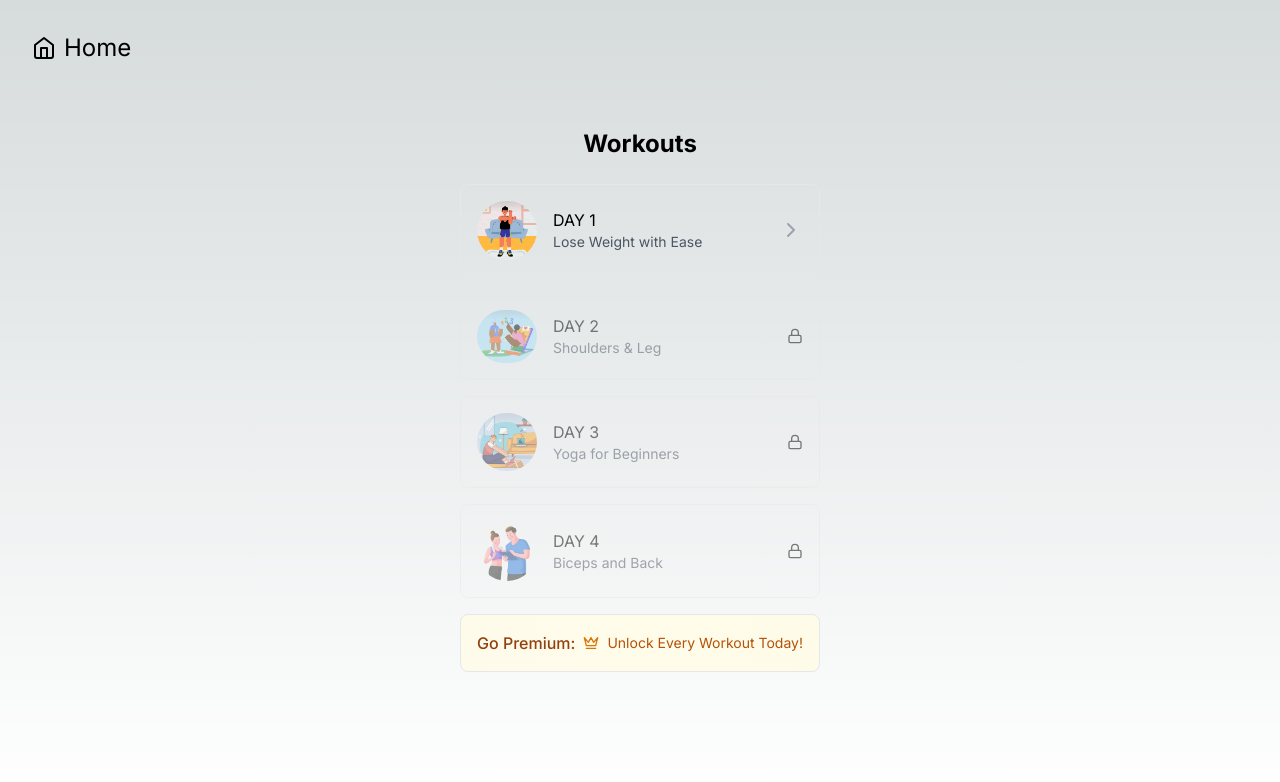
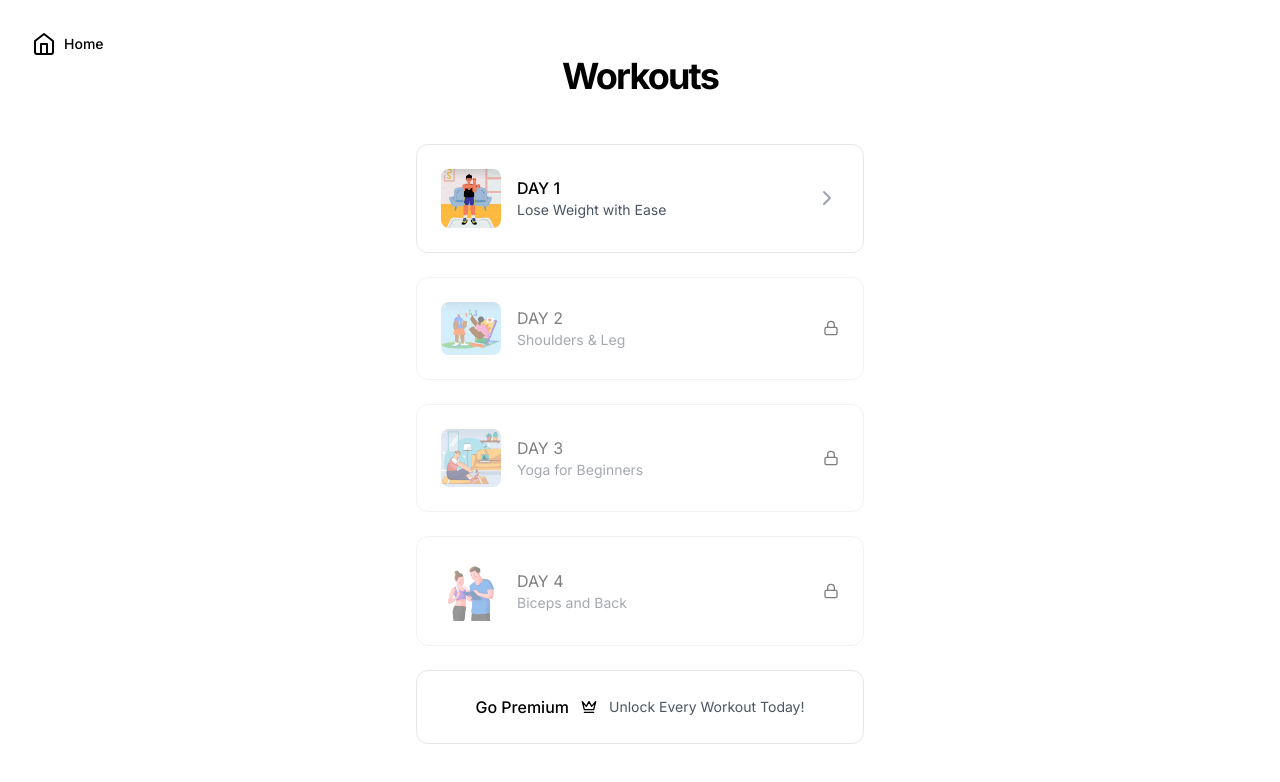
Before and after one commit to romanvieito/gym-feedback-ai-9-4, a Next.js app: page / in a window 1280 px wide. Shown: the top 782 px of the page. Built offline with nearby package versions, Linux system fonts and the light colour scheme.

Commit message:
new style, vercel idea

```diff
--- a/app/page.tsx
+++ b/app/page.tsx
@@ -40,13 +40,13 @@ export default function Home() {
   };
 
   return (
-    <main className="min-h-screen p-2 flex flex-col items-center">
+    <main className="min-h-screen p-2 flex flex-col items-center bg-white dark:bg-black">
       {!showApp ? (
-        <div className="my-auto">
-          <h1 className="text-2xl font-bold mb-6 text-center">Workouts</h1>
+        <div className="my-auto w-full max-w-4xl px-4">
+          <h1 className="text-4xl font-bold mb-12 text-center tracking-tighter">Workouts</h1>
           <Link
             href="https://24up.fit"
-            className="absolute top-8 left-8 text-2xl hover:text-gray-600 flex items-center gap-2"
+            className="absolute top-8 left-8 text-sm hover:text-gray-600 flex items-center gap-2 font-medium"
           >
             <svg
               xmlns="http://www.w3.org/2000/svg"
@@ -64,21 +64,21 @@ export default function Home() {
             </svg>
             Home
           </Link>
-          <div className="flex flex-col gap-4 w-full max-w-md">
+          <div className="flex flex-col gap-6 w-full max-w-md mx-auto">
             <button
               onClick={handleWorkoutClick}
-              className="text-center p-4 border rounded-lg hover:bg-gray-100 flex items-center"
+              className="text-center p-6 rounded-xl hover:bg-gray-50 dark:hover:bg-gray-900 flex items-center group border border-gray-200 dark:border-gray-800 transition-all duration-200"
             >
               <Image
                 src="/images/1.png"
                 alt="Chest and Back workout"
                 width={60}
                 height={60}
-                className="rounded-full mr-4 object-cover"
+                className="rounded-lg mr-4 object-cover"
               />
               <div className="flex-1 text-left">
-                <div>DAY 1</div>
-                <p className="text-sm text-gray-600">Lose Weight with Ease</p>
+                <div className="font-medium">DAY 1</div>
+                <p className="text-sm text-gray-600 dark:text-gray-400">Lose Weight with Ease</p>
               </div>
               <svg
                 xmlns="http://www.w3.org/2000/svg"
@@ -90,25 +90,25 @@ export default function Home() {
                 strokeWidth="2"
                 strokeLinecap="round"
                 strokeLinejoin="round"
-                className="text-gray-400"
+                className="text-gray-400 group-hover:text-gray-600 transition-colors"
               >
                 <polyline points="9 18 15 12 9 6"></polyline>
               </svg>
             </button>
 
             <div
-              className="p-4 border rounded-lg cursor-not-allowed opacity-50 relative flex items-center"
+              className="p-6 rounded-xl flex items-center border border-gray-200 dark:border-gray-800 opacity-50"
             >
               <Image
                 src="/images/3.png"
                 alt="Shoulders and Leg workout"
                 width={60}
                 height={60}
-                className="rounded-full mr-4 object-cover"
+                className="rounded-lg mr-4 object-cover"
               />
               <div className="flex-1 text-left">
                 <div>DAY 2</div>
-                <p className="text-sm text-gray-600">Shoulders & Leg</p>
+                <p className="text-sm text-gray-600 dark:text-gray-400">Shoulders & Leg</p>
               </div>
               <svg
                 xmlns="http://www.w3.org/2000/svg"
@@ -127,18 +127,18 @@ export default function Home() {
             </div>
 
             <div
-              className="p-4 border rounded-lg cursor-not-allowed opacity-50 relative flex items-center"
+              className="p-6 rounded-xl flex items-center border border-gray-200 dark:border-gray-800 opacity-50"
             >
               <Image
                 src="/images/2.png"
                 alt="Quadriceps and Back workout"
                 width={60}
                 height={60}
-                className="rounded-full mr-4 object-cover"
+                className="rounded-lg mr-4 object-cover"
               />
               <div className="flex-1 text-left">
                 <div>DAY 3</div>
-                <p className="text-sm text-gray-600">Yoga for Beginners</p>
+                <p className="text-sm text-gray-600 dark:text-gray-400">Yoga for Beginners</p>
               </div>
               <svg
                 xmlns="http://www.w3.org/2000/svg"
@@ -157,18 +157,18 @@ export default function Home() {
             </div>
 
             <div
-              className="p-4 border rounded-lg cursor-not-allowed opacity-50 relative flex items-center"
+              className="p-6 rounded-xl flex items-center border border-gray-200 dark:border-gray-800 opacity-50"
             >
               <Image
                 src="/images/4.png"
                 alt="Biceps and Back workout"
                 width={60}
                 height={60}
-                className="rounded-full mr-4 object-cover"
+                className="rounded-lg mr-4 object-cover"
               />
               <div className="flex-1 text-left">
                 <div>DAY 4</div>
-                <p className="text-sm text-gray-600">Biceps and Back</p>
+                <p className="text-sm text-gray-600 dark:text-gray-400">Biceps and Back</p>
               </div>
               <svg
                 xmlns="http://www.w3.org/2000/svg"
@@ -189,9 +189,9 @@ export default function Home() {
             <Link
               href="https://24up.fit/pricing"
               onClick={handlePremiumClick}
-              className="p-4 border rounded-lg hover:bg-gray-100 flex items-center justify-center gap-2 bg-gradient-to-r from-amber-50 to-yellow-50"
+              className="p-6 rounded-xl hover:bg-gray-50 dark:hover:bg-gray-900 flex items-center justify-center gap-3 border border-gray-200 dark:border-gray-800 transition-all duration-200"
             >
-              <span className="font-medium text-amber-800">Go Premium:</span>
+              <span className="font-medium">Go Premium</span>
               <svg
                 xmlns="http://www.w3.org/2000/svg"
                 width="16"
@@ -202,20 +202,19 @@ export default function Home() {
                 strokeWidth="2"
                 strokeLinecap="round"
                 strokeLinejoin="round"
-                className="text-amber-600"
+                className="text-current"
               >
                 <path d="m2 4 3 12h14l3-12-6 7-4-7-4 7-6-7zm3 16h14"></path>
               </svg>
-              <p className="text-sm text-amber-700">Unlock Every Workout Today!</p>
+              <p className="text-sm text-gray-600 dark:text-gray-400">Unlock Every Workout Today!</p>
             </Link>
-
           </div>
         </div>
       ) : (
-        <div className="mt-1">
+        <div className="mt-4 w-full max-w-4xl">
           <button
             onClick={handleBackClick}
-            className="mb-2 text-sm text-gray-600 hover:text-gray-800"
+            className="mb-6 text-sm text-gray-600 dark:text-gray-400 hover:text-gray-900 dark:hover:text-gray-100 transition-colors"
           >
             ← Back to Workouts
           </button>
```
